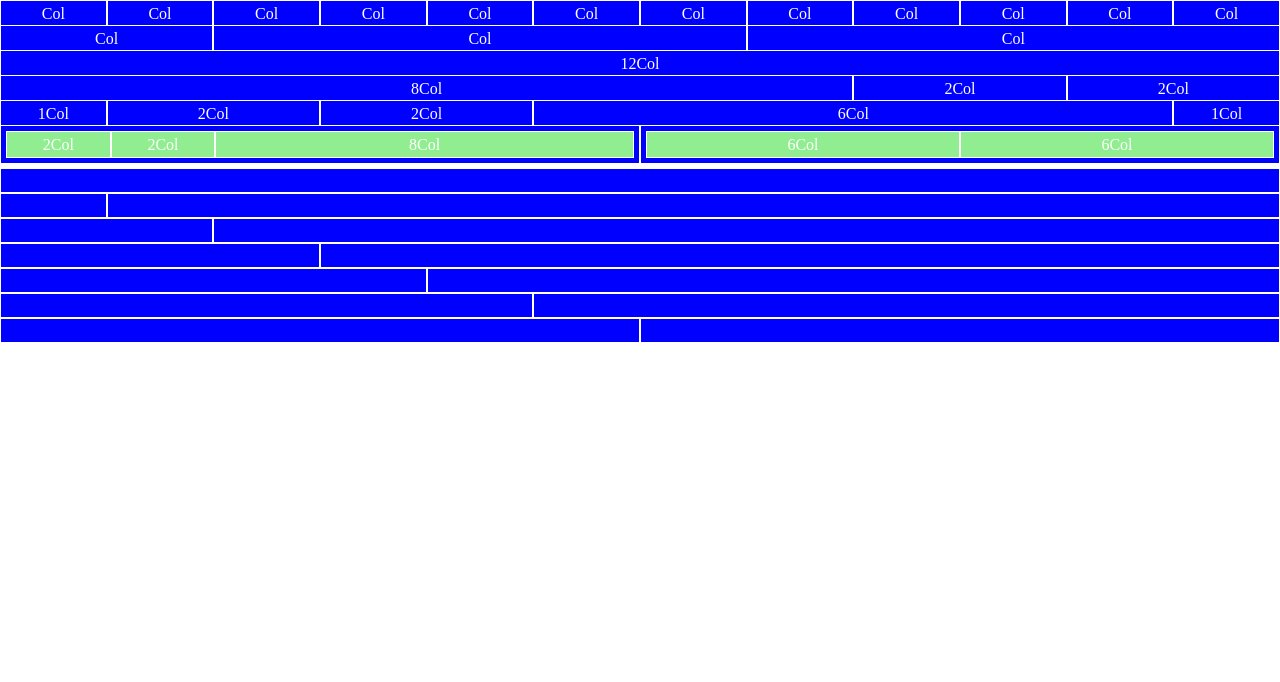
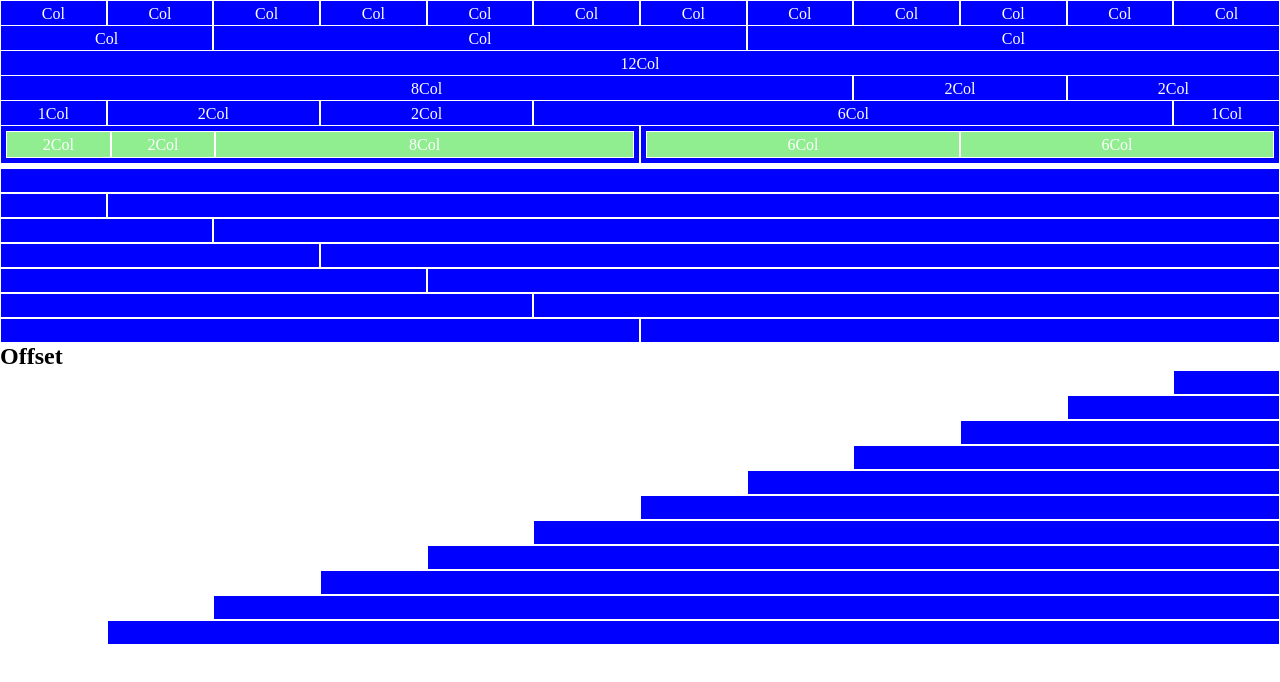
Before and after one commit to RenatoConfuorto/html-css-12bool, a plain HTML site: page index.html in a window 1280 px wide. Drawn offline with Linux system fonts and the light colour scheme.

Commit message:
completed

```diff
--- a/index.html
+++ b/index.html
@@ -187,5 +187,72 @@
       <div class="box"></div>
     </div>
   </div>
+
+  <h2>Offset</h2>
+  <div class="row">
+    <div class="col-1 col-offset-11">
+      <div class="box"></div>
+    </div>
+  </div>
+
+  <div class="row">
+    <div class="col-2 col-offset-10">
+      <div class="box"></div>
+    </div>
+  </div>
+
+  <div class="row">
+    <div class="col-3 col-offset-9">
+      <div class="box"></div>
+    </div>
+  </div>
+
+  <div class="row">
+    <div class="col-4 col-offset-8">
+      <div class="box"></div>
+    </div>
+  </div>
+
+  <div class="row">
+    <div class="col-5 col-offset-7">
+      <div class="box"></div>
+    </div>
+  </div>
+
+  <div class="row">
+    <div class="col-6 col-offset-6">
+      <div class="box"></div>
+    </div>
+  </div>
+
+  <div class="row">
+    <div class="col-7 col-offset-5">
+      <div class="box"></div>
+    </div>
+  </div>
+
+  <div class="row">
+    <div class="col-8 col-offset-4">
+      <div class="box"></div>
+    </div>
+  </div>
+
+  <div class="row">
+    <div class="col-9 col-offset-3">
+      <div class="box"></div>
+    </div>
+  </div>
+
+  <div class="row">
+    <div class="col-10 col-offset-2">
+      <div class="box"></div>
+    </div>
+  </div>
+
+  <div class="row">
+    <div class="col-11 col-offset-1">
+      <div class="box"></div>
+    </div>
+  </div>
 </body>
 </html>
--- a/style/12bool.css
+++ b/style/12bool.css
@@ -71,3 +71,48 @@
   flex-basis: calc((100% / 12) * 12);
   max-width: calc((100% / 12) * 12);
 }
+
+/* offset  */
+.col-offset-1{
+  margin-left: calc((100% / 12) * 1);
+}
+
+.col-offset-2{
+  margin-left: calc((100% / 12) * 2);
+}
+
+.col-offset-3{
+  margin-left: calc((100% / 12) * 3);
+}
+
+.col-offset-4{
+  margin-left: calc((100% / 12) * 4);
+}
+
+.col-offset-5{
+  margin-left: calc((100% / 12) * 5);
+}
+
+.col-offset-6{
+  margin-left: calc((100% / 12) * 6);
+}
+
+.col-offset-7{
+  margin-left: calc((100% / 12) * 7);
+}
+
+.col-offset-8{
+  margin-left: calc((100% / 12) * 8);
+}
+
+.col-offset-9{
+  margin-left: calc((100% / 12) * 9);
+}
+
+.col-offset-10{
+  margin-left: calc((100% / 12) * 10);
+}
+
+.col-offset-11{
+  margin-left: calc((100% / 12) * 11);
+}
```
